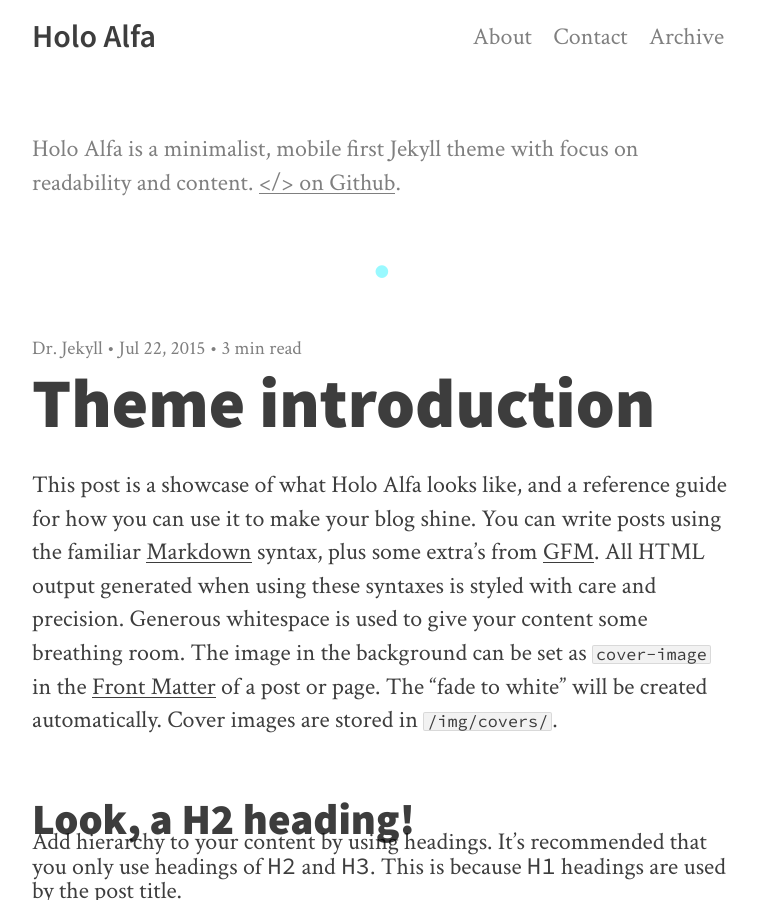
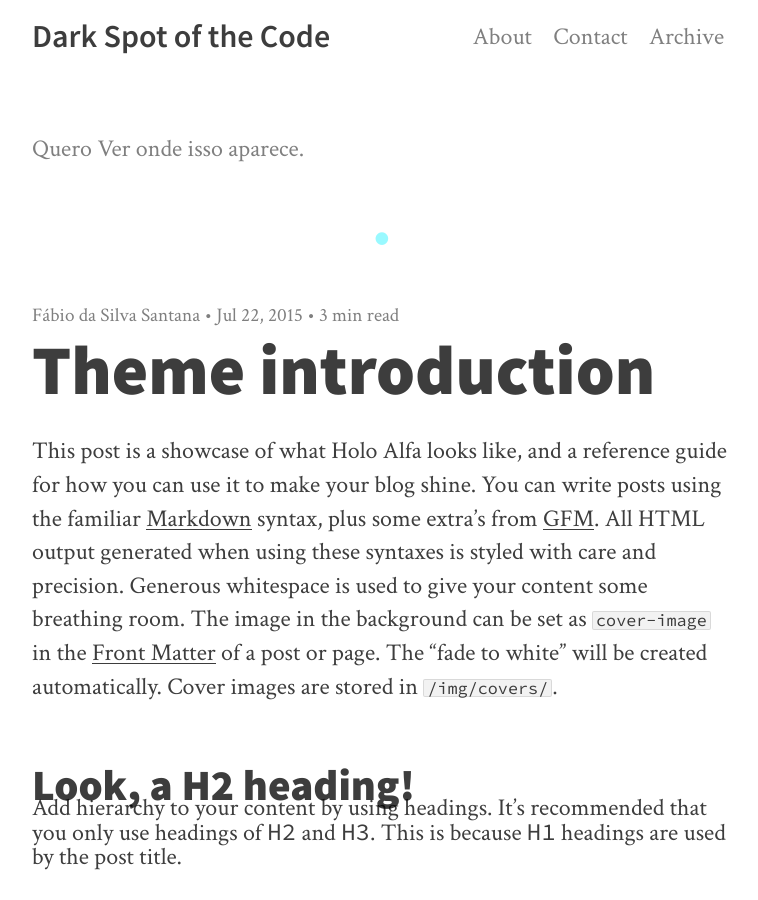
Before and after one commit to Scienvitarso/stunning-spork, a Jekyll site: the page built from index.html, in a window 1280 px wide and 900 px high. Shown: the whole window, without its empty margins (258-1016 px from the left). Built offline with Jekyll 4.4.1, drawn with Linux system fonts in a browser that asks for light colours; nearby versions of some CDN libraries; the list of posts is cut into pages by our own code; some of the changed text lies outside the part shown.

Commit message:
change config

```diff
--- a/_config.yml
+++ b/_config.yml
@@ -1,6 +1,6 @@
 
 # The name of your website.
-name: Holo Alfa
+name: Dark Spot of the Code
 
 description:
 
@@ -8,20 +8,20 @@ description:
   meta: Holo Alfa is a minimalist, mobile first Jekyll theme with focus on readability and content.
 
   # Description of your site. This will show up on the front page.
-  subtitle: Holo Alfa is a minimalist, mobile first Jekyll theme with focus on readability and content. <a href="https://github.com/steinvc/holo-alfa">&lt;/&gt; on Github</a>.
+  subtitle: Quero Ver onde isso aparece.
 
 author:
-  name: Dr. Jekyll # Change this!
+  name: Fábio da Silva Santana # Change this!
 
   # Necessary for contact page
-  email: your@email.com # Change this!
+  email: fabio.ssantana.dev@gmail.com # Change this!
 
   # Optional text (html) to display after author name. Leave empty if you don't
   # want it.
   info:
 
-url: http://steinvc.github.io
-baseurl: "/holo-alfa"
+url: http://scienvitarso.github.io
+baseurl: "/stunning-spork"
 
 # language attribute in <html> element.
 lang: en
@@ -37,8 +37,7 @@ lang: en
 show-subtitle: true
 display-social-icons: false
 
-footer-text: This is the footer.<br><a href="http://steinvc.github.io/holo-alfa/">Holo Alfa</a> Jekyll theme crafted by <a href="http://steinvc.github.io/holo-alfa/">Stijn</a>.
-
+footer-text:
 # Preferably 64px in height. Leave empty = disable.
 logo-image: # /img/logo.png
 
```
